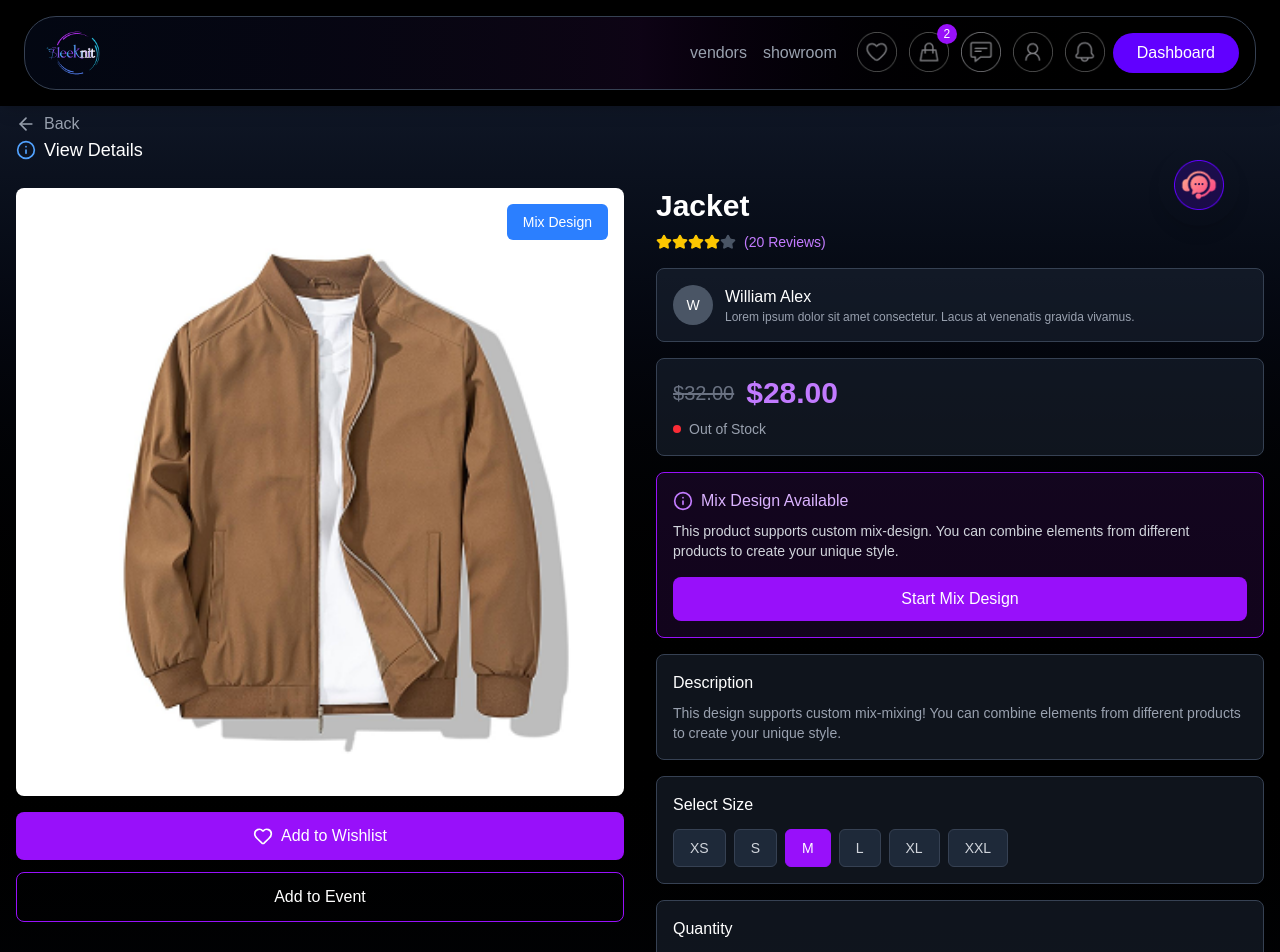
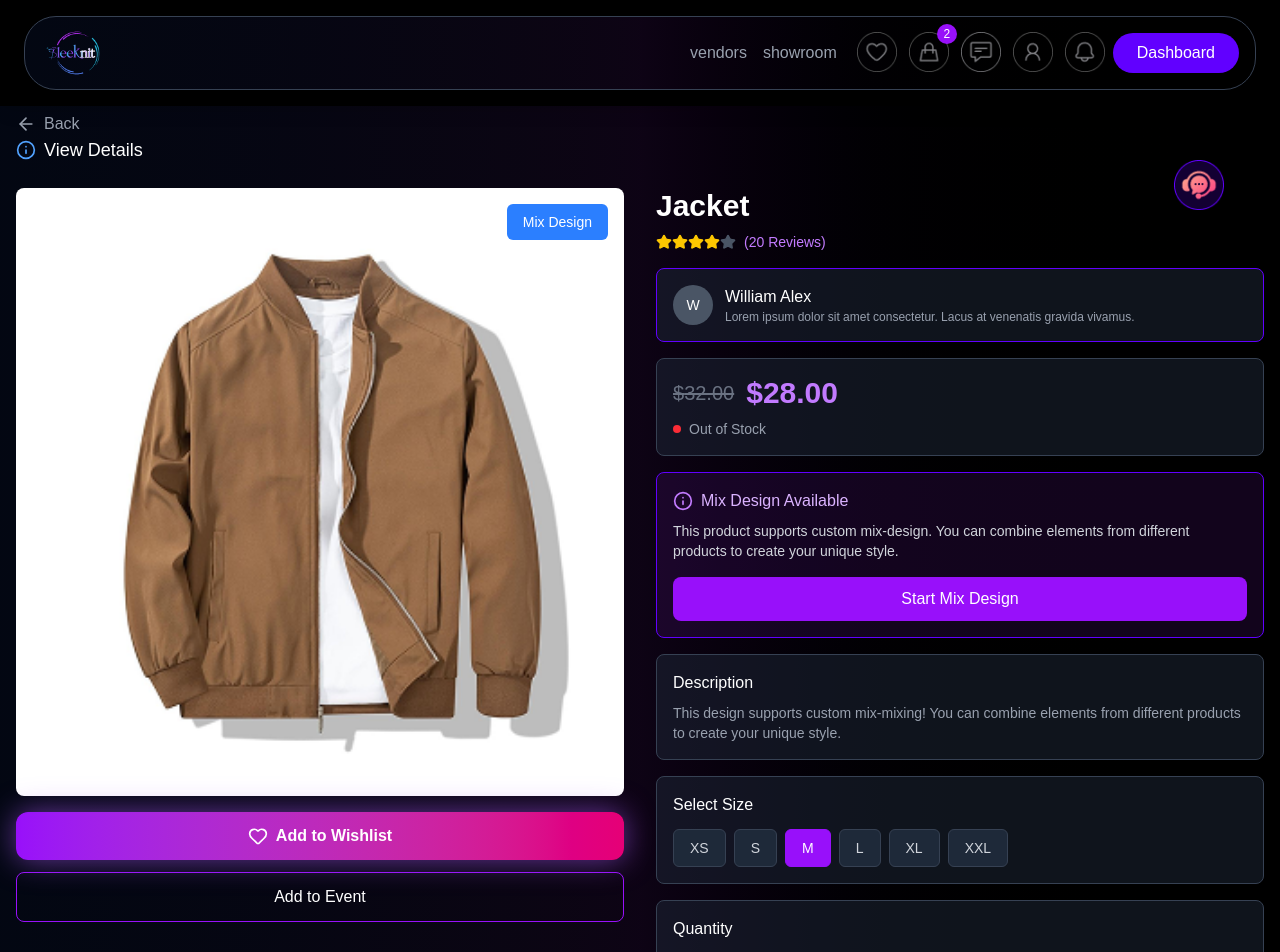
Before and after one commit to abusayedwd/gitgotech-E-commerce-website, a Next.js app: page /product/details in a window 1280 px wide. Shown: the top 952 px of the page. Built offline with nearby package versions, Linux system fonts and the light colour scheme.

Commit message:
details page design

```diff
--- a/src/components/landingPage/HotDeals.tsx
+++ b/src/components/landingPage/HotDeals.tsx
@@ -76,6 +76,7 @@ export default function HotDealsSection() {
         <div className="grid grid-cols-1 sm:grid-cols-2 md:grid-cols-3 lg:grid-cols-4 gap-3 sm:gap-4">
           {products.map((product) => (
             <div
+             onClick={() => router.push('/product/details')}
               key={product.id}
               className="bg-gray-900 rounded-lg overflow-hidden group cursor-pointer hover:shadow-xl transition-shadow"
             >
--- a/src/components/landingPage/ProductDetails.tsx
+++ b/src/components/landingPage/ProductDetails.tsx
@@ -3,6 +3,7 @@
 import { useState } from 'react';
 import { Heart, ShoppingCart, MessageCircle, Ruler, Star, Info, Minus, Plus } from 'lucide-react';
 import BackButton from '@/customComponent/BackButton';
+import { CustomButton } from '@/customComponent/CustomButton';
 
 export default function ProductDetails() {
   const [quantity, setQuantity] = useState(1);
@@ -27,7 +28,7 @@ export default function ProductDetails() {
   };
 
   return (
-    <div className="min-h-screen bg-gradient-to-b from-gray-900 via-black to-gray-900 text-white mt-20">
+    <div className="min-h-screen bg-gradient-to-r from-gray-950 via-purple-900/15 to-black text-white mt-20">
       <div className="container mx-auto px-4 py-8">
         {/* Header */}
         <BackButton />
@@ -52,10 +53,13 @@ export default function ProductDetails() {
 
             {/* Action Buttons */}
             <div className="space-y-3">
-              <button className="w-full bg-purple-600 hover:bg-purple-700 text-white py-3 px-4 rounded-lg font-medium transition-colors flex items-center justify-center gap-2">
+              {/* <button className="w-full bg-purple-600 hover:bg-purple-700 text-white py-3 px-4 rounded-lg font-medium transition-colors flex items-center justify-center gap-2">
                 <Heart className="w-5 h-5" />
                 Add to Wishlist
-              </button>
+              </button> */}
+                <CustomButton variant="glow" fullWidth="true" icon={Heart} iconPosition="left">
+                Add to Wishlist
+              </CustomButton>
               <button className="w-full border border-purple-600 hover:bg-purple-900/30 text-white py-3 px-4 rounded-lg font-medium transition-colors">
                 Add to Event
               </button>
@@ -81,7 +85,7 @@ export default function ProductDetails() {
             </div>
 
             {/* Seller Info */}
-            <div className="bg-gray-800/50 border border-gray-700 rounded-lg p-4">
+            <div className="bg-gray-800/50 border border-[#6100FF] rounded-lg p-4">
               <div className="flex items-center space-x-3">
                 <div className="w-10 h-10 rounded-full bg-gray-600 flex items-center justify-center">
                   <span className="text-sm font-medium">{product.seller.charAt(0)}</span>
@@ -106,7 +110,7 @@ export default function ProductDetails() {
             </div>
 
             {/* Mix Design Available */}
-            <div className="bg-purple-900/20 border border-purple-600 rounded-lg p-4">
+            <div className="bg-purple-900/20 border border-[#6100FF] rounded-lg p-4">
               <div className="flex items-center space-x-2 mb-2">
                 <Info className="w-5 h-5 text-purple-400" />
                 <h3 className="font-medium text-purple-300">Mix Design Available</h3>
--- a/src/components/landingPage/TopRated.tsx
+++ b/src/components/landingPage/TopRated.tsx
@@ -1,8 +1,10 @@
 import { SectionHeader } from '@/customComponent/Header';
 import { Star, ChevronRight } from 'lucide-react';
 import Link from 'next/link';
+import { useRouter } from 'next/navigation';
 
 export default function TopRated() {
+  const router = useRouter();
   const products = [
     {
       id: 1,
@@ -68,6 +70,7 @@ export default function TopRated() {
         <div className="grid grid-cols-1 sm:grid-cols-2 md:grid-cols-3 lg:grid-cols-4 gap-3 sm:gap-4">
           {products.map((product) => (
             <div
+              onClick={() => router.push('/product/details')}
               key={product.id}
               className="bg-gray-900 rounded-lg overflow-hidden group cursor-pointer hover:shadow-xl transition-shadow"
             >
```
